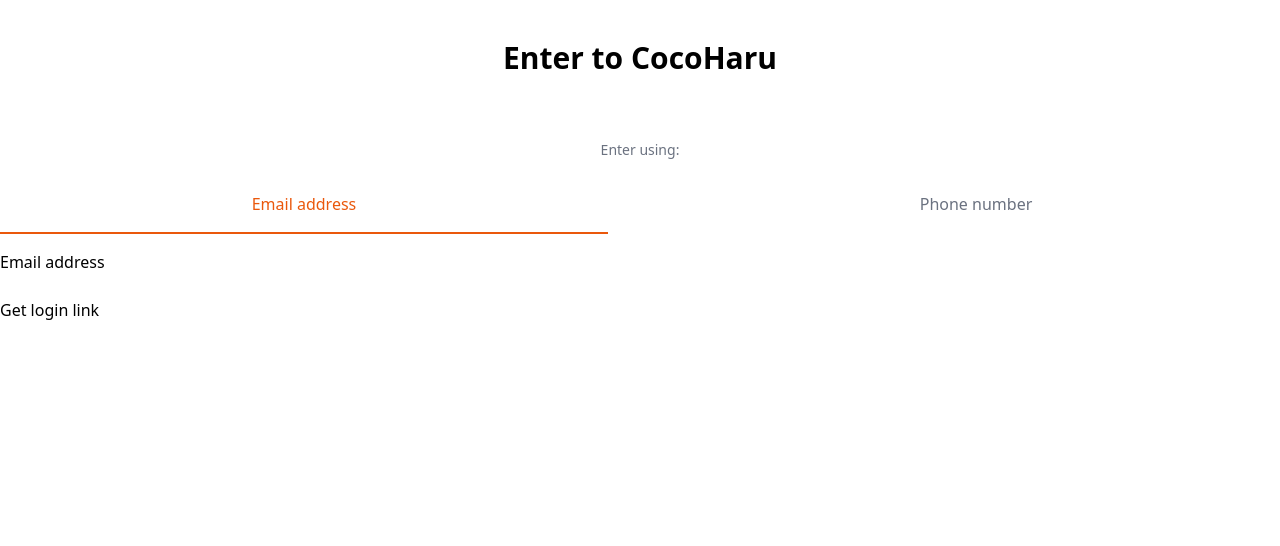
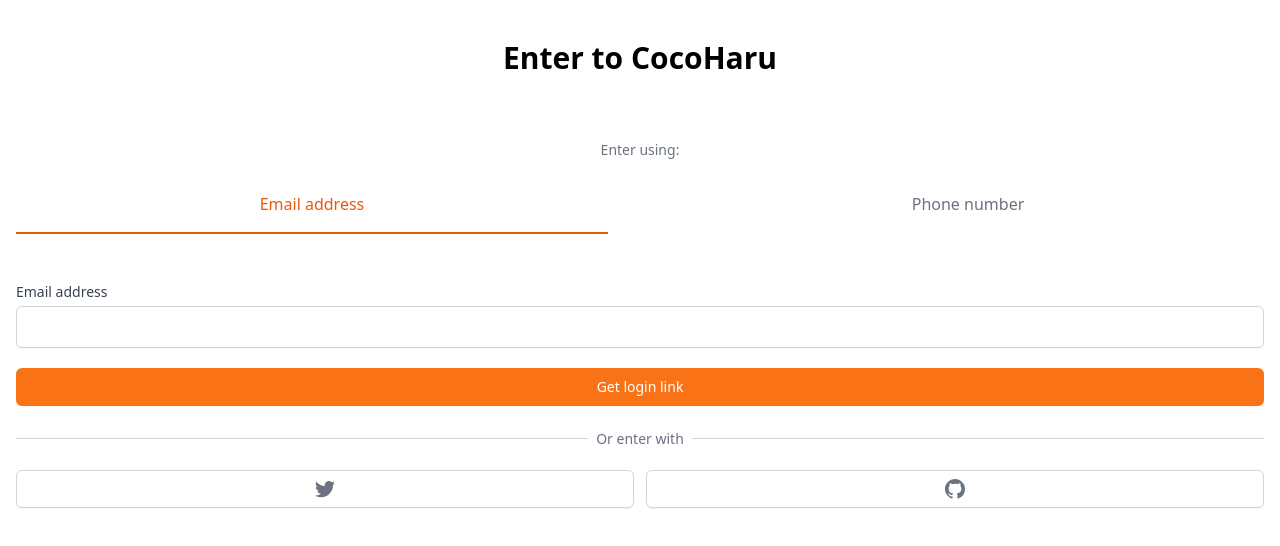
Before and after one commit to Dhui-Park/cocoharu, a Next.js app: page /enter in a window 1280 px wide. Shown: the top 546 px of the page. Built offline with nearby package versions, Linux system fonts and the light colour scheme.

Commit message:
Auth part Two

```diff
--- a/package.json
+++ b/package.json
@@ -9,6 +9,7 @@
     "lint": "next lint"
   },
   "dependencies": {
+    "@tailwindcss/forms": "^0.5.3",
     "eslint": "8.35.0",
     "eslint-config-next": "13.2.3",
     "next": "13.2.3",
--- a/pages/enter.jsx
+++ b/pages/enter.jsx
@@ -9,7 +9,7 @@
   const onEmailClick = () => setMethod("email");
   const onPhoneClick = () => setMethod("phone");
   return (
-    <div className="mt-10">
+    <div className="mt-10 px-4">
       <h3 className="text-center text-3xl font-bold">Enter to CocoHaru</h3>
       <div className="mt-16">
         <div className="flex flex-col items-center">
@@ -39,25 +39,73 @@
             </button>
           </div>
         </div>
-        <form>
-          <label>
+        <form className="mt-8 flex flex-col">
+          <label className="text-sm font-medium text-gray-700">
             {method === "email" ? "Email address" : null}
             {method === "phone" ? "Phone number" : null}
           </label>
-          <div>
-            {method === "email" ? <input type="email" required /> : null}
+          <div className="mt-1">
+            {method === "email" ? (
+              <input
+                type="email"
+                className="w-full appearance-none rounded-md border border-gray-300 px-3 py-2 placeholder-gray-400 shadow-sm focus:border-orange-500 focus:outline-none focus:ring-orange-500"
+                required
+              />
+            ) : null}
             {method === "phone" ? (
-              <div>
-                <span>+82</span>
-                <input type="number" required />
+              <div className="flex rounded-md shadow-sm">
+                <span className="flex select-none items-center justify-center rounded-l-md border border-r-0 border-gray-300 bg-gray-50 px-3 text-sm text-gray-500">
+                  +82
+                </span>
+                <input
+                  className="w-full appearance-none rounded-md rounded-l-none border border-gray-300 px-3 py-2 placeholder-gray-400 shadow-sm focus:border-orange-500 focus:outline-none focus:ring-orange-500"
+                  type="number"
+                  required
+                />
               </div>
             ) : null}
           </div>
-          <button>
+          <button className="mt-5 rounded-md border border-transparent bg-orange-500 py-2 px-4 text-sm font-medium text-white shadow-sm hover:bg-orange-600 focus:outline-none focus:ring-2 focus:ring-orange-500 focus:ring-offset-2">
             {method === "email" ? "Get login link" : null}
             {method === "phone" ? "Get one-time password" : null}
           </button>
         </form>
+        <div className="mt-8">
+          <div className="relative">
+            <div className="absolute w-full border-t border-gray-300" />
+            <div className="relative -top-3 text-center">
+              <span className="bg-white px-2 text-sm text-gray-500">
+                Or enter with
+              </span>
+            </div>
+          </div>
+          <div className="mt-2 grid grid-cols-2 gap-3">
+            <button className="flex items-center justify-center rounded-md border border-gray-300 bg-white py-2 px-4 text-sm font-medium text-gray-500 shadow-sm hover:bg-gray-200">
+              <svg
+                className="h-5 w-5"
+                aria-hidden="true"
+                fill="currentColor"
+                viewBox="0 0 20 20"
+              >
+                <path d="M6.29 18.251c7.547 0 11.675-6.253 11.675-11.675 0-.178 0-.355-.012-.53A8.348 8.348 0 0020 3.92a8.19 8.19 0 01-2.357.646 4.118 4.118 0 001.804-2.27 8.224 8.224 0 01-2.605.996 4.107 4.107 0 00-6.993 3.743 11.65 11.65 0 01-8.457-4.287 4.106 4.106 0 001.27 5.477A4.073 4.073 0 01.8 7.713v.052a4.105 4.105 0 003.292 4.022 4.095 4.095 0 01-1.853.07 4.108 4.108 0 003.834 2.85A8.233 8.233 0 010 16.407a11.616 11.616 0 006.29 1.84" />
+              </svg>
+            </button>
+            <button className="flex items-center justify-center rounded-md border border-gray-300 bg-white py-2 px-4 text-sm font-medium text-gray-500 shadow-sm hover:bg-gray-200">
+              <svg
+                className="h-5 w-5"
+                aria-hidden="true"
+                fill="currentColor"
+                viewBox="0 0 20 20"
+              >
+                <path
+                  fillRule="evenodd"
+                  d="M10 0C4.477 0 0 4.484 0 10.017c0 4.425 2.865 8.18 6.839 9.504.5.092.682-.217.682-.483 0-.237-.008-.868-.013-1.703-2.782.605-3.369-1.343-3.369-1.343-.454-1.158-1.11-1.466-1.11-1.466-.908-.62.069-.608.069-.608 1.003.07 1.531 1.032 1.531 1.032.892 1.53 2.341 1.088 2.91.832.092-.647.35-1.088.636-1.338-2.22-.253-4.555-1.113-4.555-4.951 0-1.093.39-1.988 1.029-2.688-.103-.253-.446-1.272.098-2.65 0 0 .84-.27 2.75 1.026A9.564 9.564 0 0110 4.844c.85.004 1.705.115 2.504.337 1.909-1.296 2.747-1.027 2.747-1.027.546 1.379.203 2.398.1 2.651.64.7 1.028 1.595 1.028 2.688 0 3.848-2.339 4.695-4.566 4.942.359.31.678.921.678 1.856 0 1.338-.012 2.419-.012 2.747 0 .268.18.58.688.482A10.019 10.019 0 0020 10.017C20 4.484 15.522 0 10 0z"
+                  clipRule="evenodd"
+                />
+              </svg>
+            </button>
+          </div>
+        </div>
       </div>
     </div>
   );
--- a/tailwind.config.js
+++ b/tailwind.config.js
@@ -7,5 +7,5 @@
   theme: {
     extend: {},
   },
-  plugins: [],
+  plugins: [require("@tailwindcss/forms")],
 };
```
Also changed, not shown: 1 other file (tests, documents, lock files or other folders).
